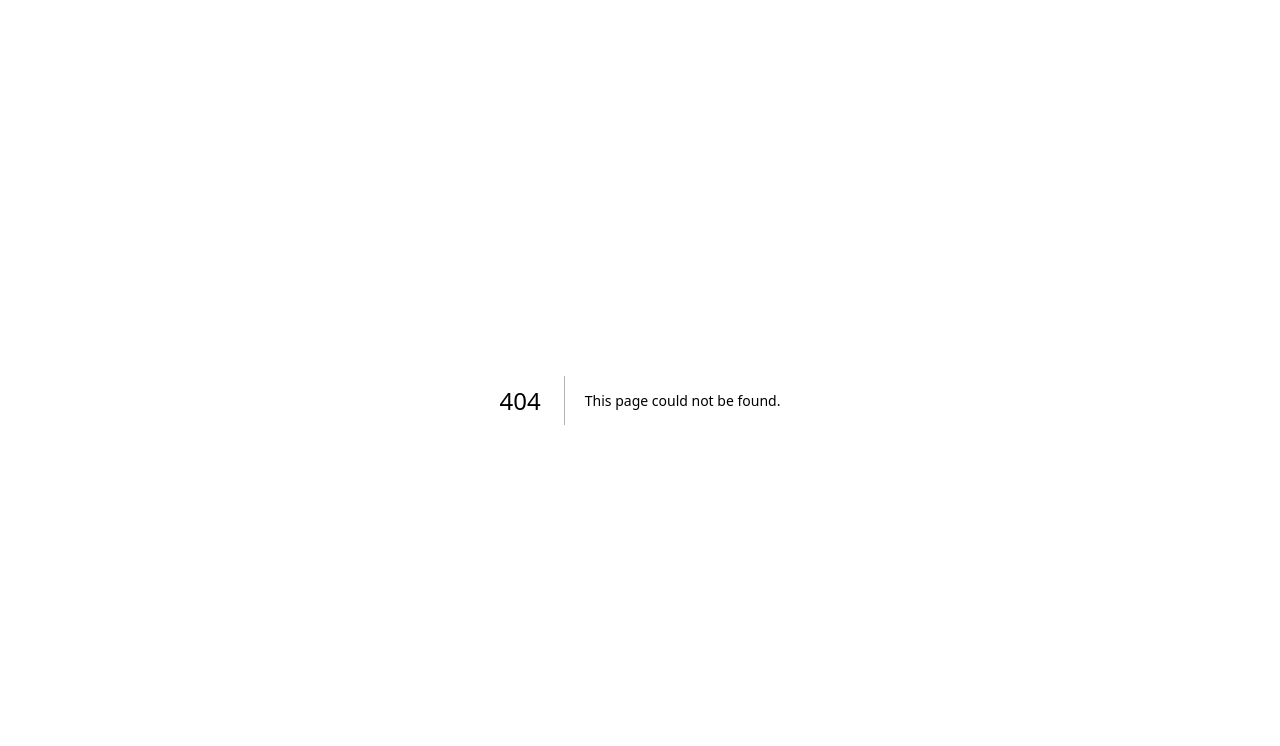
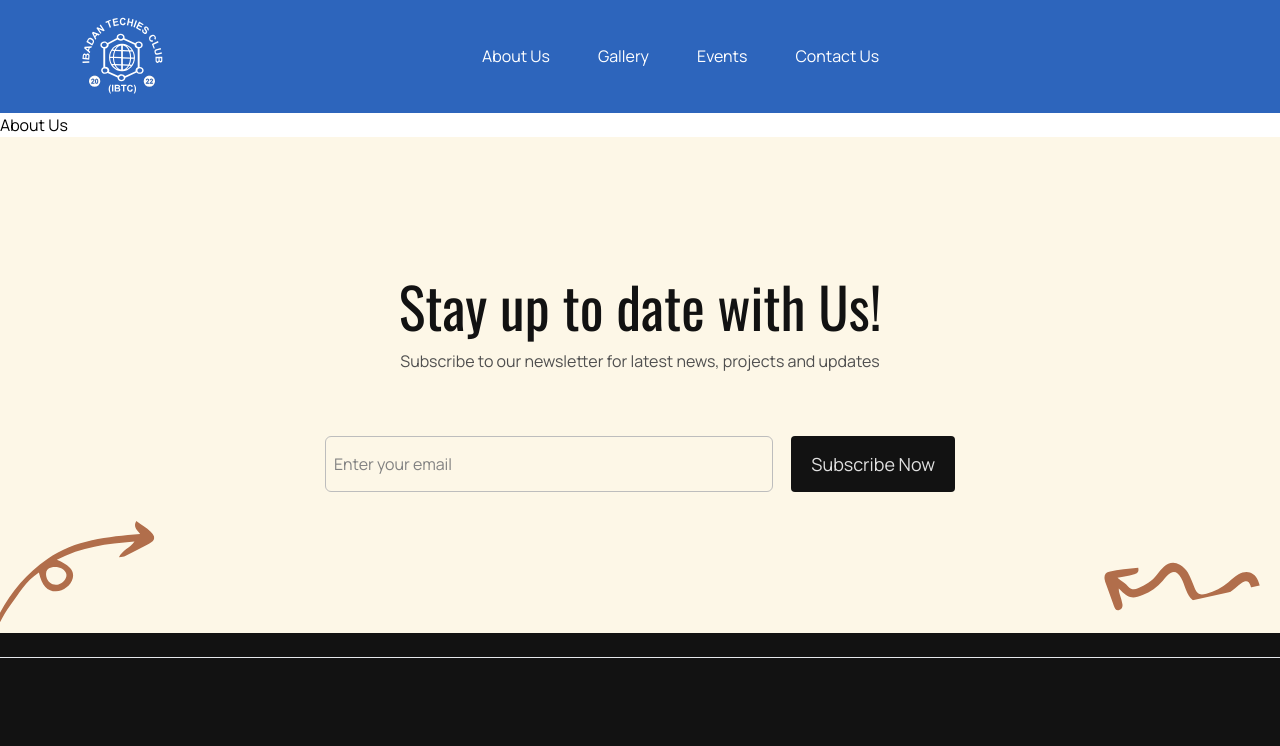
Before and after one commit to Ibadan-Techies/badtechies, a Next.js app: page /about in a window 1280 px wide. Before the commit this address had no page. Shown: the top 746 px of the page. Built offline with nearby package versions, Linux system fonts and the light colour scheme.

Commit message:
setup Layout

```diff
--- /dev/null
+++ b/src/components/Layout.tsx
@@ -0,0 +1,19 @@
+import { Footer } from '@/components/Layout/Footer'
+import { Navbar } from '@/components/Layout/Navbar'
+import * as React from 'react'
+
+export default function Layout({
+  children,
+  Seo,
+}: React.PropsWithChildren<{
+  Seo: React.ReactElement
+}>) {
+  return (
+    <>
+      {Seo}
+      <Navbar />
+      {children}
+      <Footer />
+    </>
+  )
+}
--- a/src/components/Layout/Navbar/datax.ts
+++ b/src/components/Layout/Navbar/datax.ts
@@ -1 +1 @@
-export const list = ['About Us', 'Gallery', 'Events', 'Contact Us']
+export const list = ['Gallery', 'Events', 'Contact Us']
--- a/src/components/Layout/Navbar/navbar.tsx
+++ b/src/components/Layout/Navbar/navbar.tsx
@@ -49,6 +49,17 @@ const NavigationBar = () => {
           ) : (
             <div className="flex items-center text text-white gap-20">
               <ul className="flex gap-2 items-center">
+                <li>
+                  <Button
+                    href={'/about'}
+                    style={{
+                      color: 'text-white',
+                      fontSize: 'text-[16px]/[16px]',
+                    }}
+                  >
+                    About Us
+                  </Button>
+                </li>
                 {list.map((item, index) => (
                   <li key={index}>
                     <Button
--- /dev/null
+++ b/src/pages/about.tsx
@@ -0,0 +1,19 @@
+import SubscribeNewsLetter from '@/components/SubscribeNewsletter/subscribe-newsletter'
+import Seo from '@/components/Seo/Seo'
+import Layout from '@/components/Layout'
+
+export default function Home() {
+  return (
+    <Layout
+      Seo={
+        <Seo
+          title="About Ibadan Techies"
+          description="A community of tech enthusiasts. We are a non-profit. Our vision is to amplify tech talents from Africa and the work they're doing. we do this by supporting, educating & bringing us together."
+        />
+      }
+    >
+      <h1>About Us</h1>
+      <SubscribeNewsLetter></SubscribeNewsLetter>
+    </Layout>
+  )
+}
--- a/src/pages/index.tsx
+++ b/src/pages/index.tsx
@@ -1,5 +1,3 @@
-import { Footer } from '@/components/Layout/Footer'
-import { Navbar } from '@/components/Layout/Navbar'
 import { Banner as LandingBanner } from '@/components/Layout/LandingBanner'
 import AboutUs from '@/components/Layout/LandingAboutUs/about'
 import Events from '@/components/LandingEvent/event'
@@ -9,15 +7,20 @@ import FAQ from '@/components/FAQ/faq-index'
 import SubscribeNewsLetter from '@/components/SubscribeNewsletter/subscribe-newsletter'
 import Seo from '@/components/Seo/Seo'
 
+import Layout from '@/components/Layout'
+
 export default function Home() {
   return (
-    <>
+    <Layout
+      Seo={
         <Seo
           title="Welcome Badtechies"
           description="A community of tech enthusiasts. We are a non-profit. Our vision is to amplify tech talents from Africa and the work they're doing. we do this by supporting, educating & bringing us together."
         />
+      }
+    >
+      <>
         <div className="bg-ibtc-blue">
-        <Navbar />
           <LandingBanner />
         </div>
         <AboutUs />
@@ -26,7 +29,7 @@ export default function Home() {
         <Unique />
         <SubscribeNewsLetter />
         <FAQ />
-      <Footer />
       </>
+    </Layout>
   )
 }
```
Lines whose indentation alone changed are shown as unchanged.
